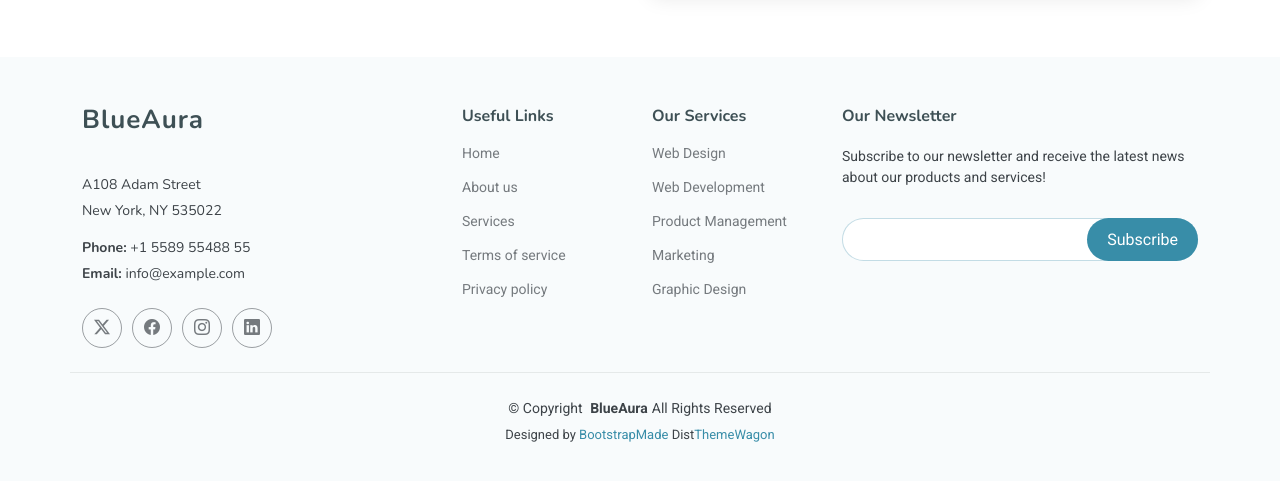
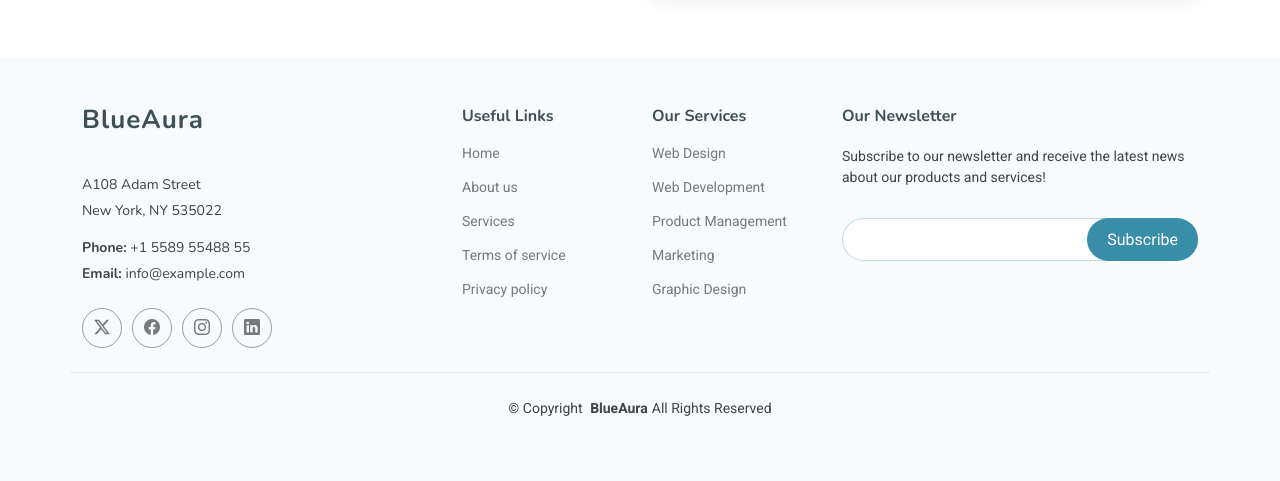
Before and after one commit to Bineet117/Blueaura, a plain HTML site: page index.html in a window 1280 px wide. Shown: the part 8646-9127 px from the top of the page. Drawn offline with nearby package versions, Linux system fonts and the light colour scheme.

Commit message:
updated inex file

```diff
--- a/index.html
+++ b/index.html
@@ -978,14 +978,6 @@
 
     <div class="container copyright text-center mt-4">
       <p>© <span>Copyright</span> <strong class="px-1 sitename">BlueAura</strong><span>All Rights Reserved</span></p>
-      <div class="credits">
-        <!-- All the links in the footer should remain intact. -->
-        <!-- You can delete the links only if you've purchased the pro version. -->
-        <!-- Licensing information: https://bootstrapmade.com/license/ -->
-        <!-- Purchase the pro version with working PHP/AJAX contact form: [buy-url] -->
-        Designed by <a href="https://bootstrapmade.com/">BootstrapMade</a> Dist<a
-          href="https://themewagon.com">ThemeWagon
-      </div>
     </div>
 
   </footer>
```
